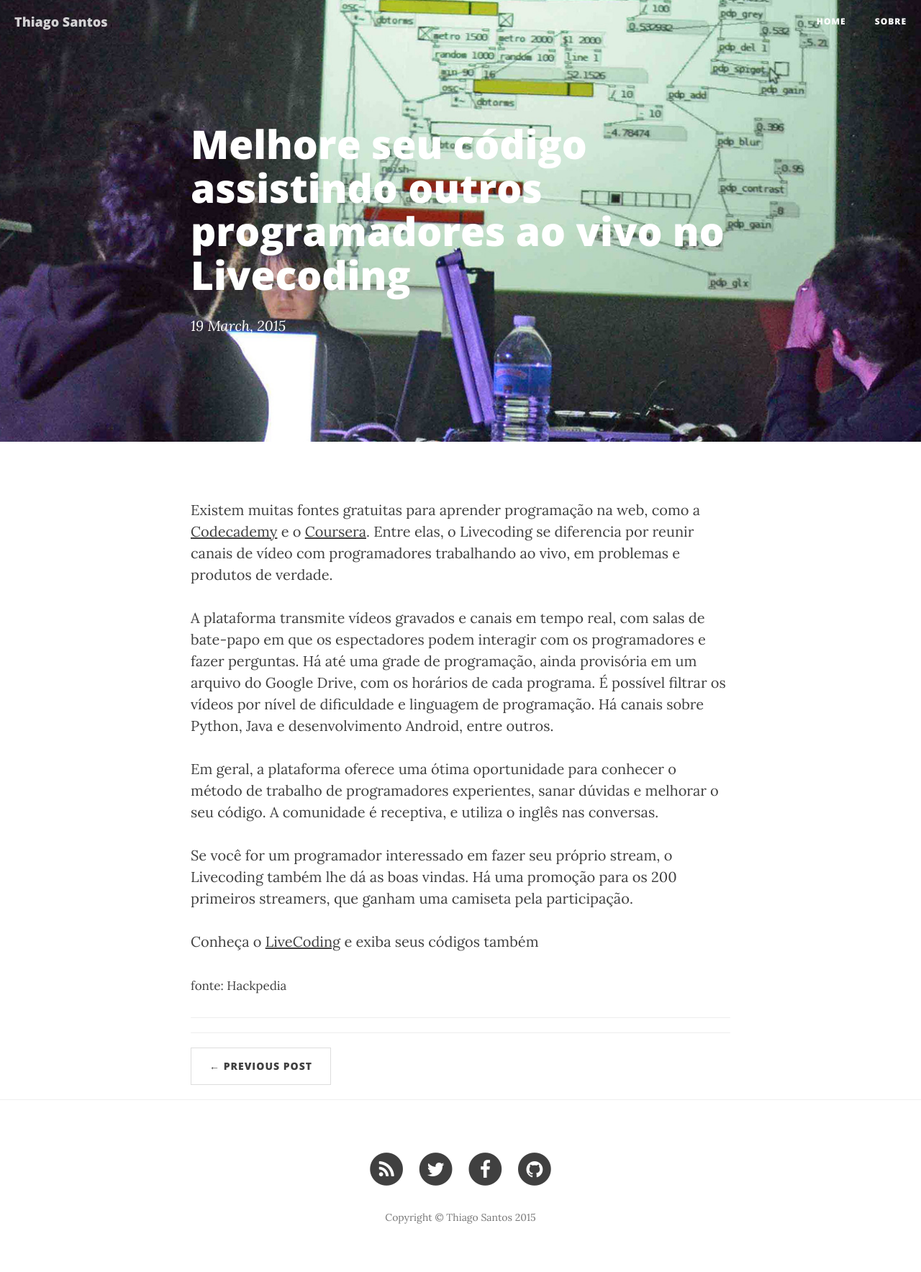
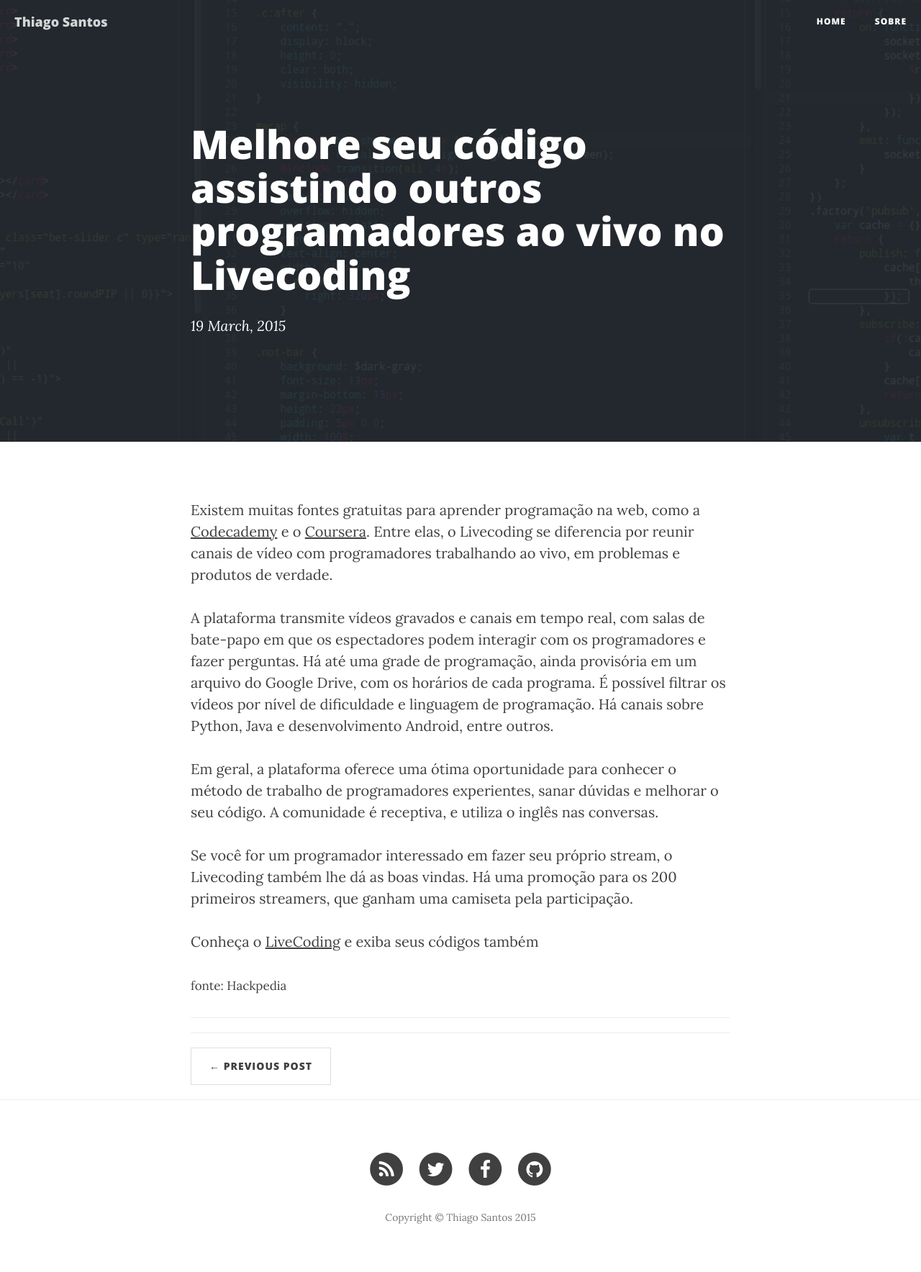
Before and after one commit to thiiisantos/thiiisantos.github.io, a Jekyll site: the page built from _posts/2015-03-19-melhore-seu-codigo-assistindo-outros-programadores-ao-vivo-no-livecoding.markdown, in a window 1280 px wide. Shown: the whole page at 72% size. Built offline with Jekyll 4.4.1, drawn with Linux system fonts in a browser that asks for light colours; nearby versions of some CDN libraries; a script that is not in the unit is left out; comment, search, counter and statistics services are not loaded.

Commit message:
Change image BG

```diff
--- a/_posts/2015-03-19-melhore-seu-codigo-assistindo-outros-programadores-ao-vivo-no-livecoding.markdown
+++ b/_posts/2015-03-19-melhore-seu-codigo-assistindo-outros-programadores-ao-vivo-no-livecoding.markdown
@@ -4,7 +4,7 @@
 subtitle:   ""
 date:       2015-03-19 23:00:00
 author:     "Thiago Santos"
-header-img: "img/post-bg-livecoding-cropped.jpg"
+header-img: "img/post-bg-livecoding.jpg"
 ---
 
 <p>Existem muitas fontes gratuitas para aprender programação na web, como a <a href="http://www.codecademy.com/pt" title="Codecademy" target="_blank">Codecademy</a> e o <a href="https://www.coursera.org" title="Coursera" target="_blank">Coursera</a>. Entre elas, o Livecoding se diferencia por reunir canais de vídeo com programadores trabalhando ao vivo, em problemas e produtos de verdade.</p>
```
Also changed, not shown: img/post-bg-livecoding.jpg (added), 1 other file.
